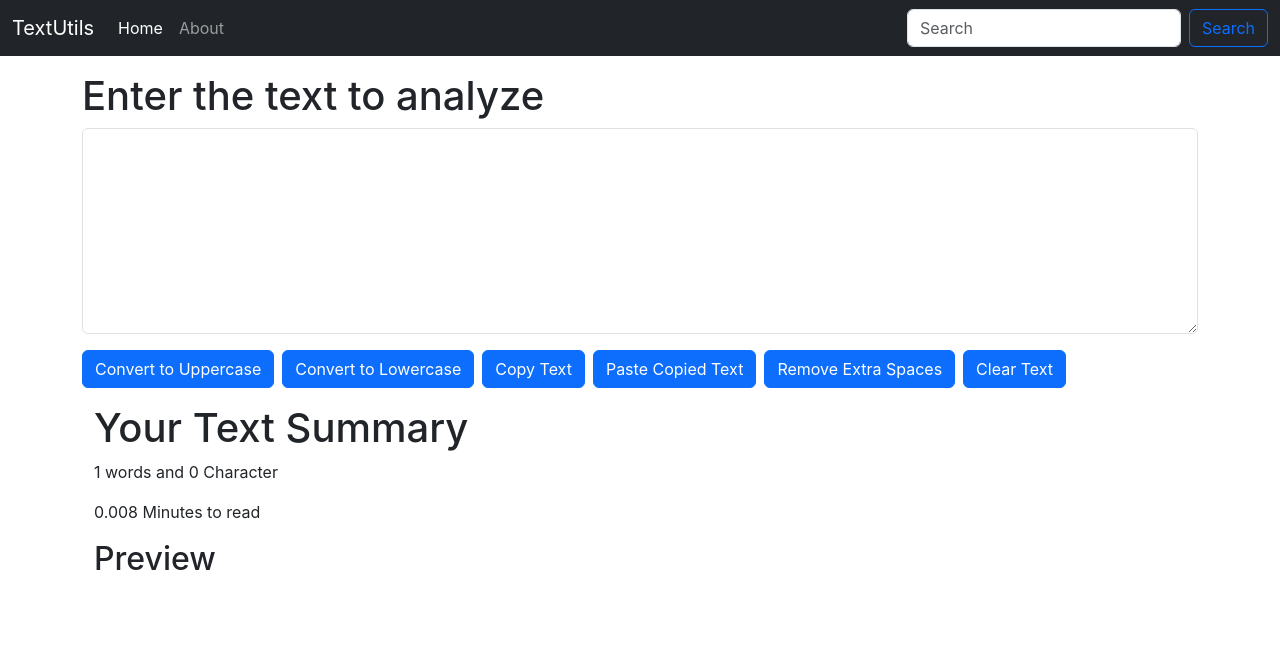
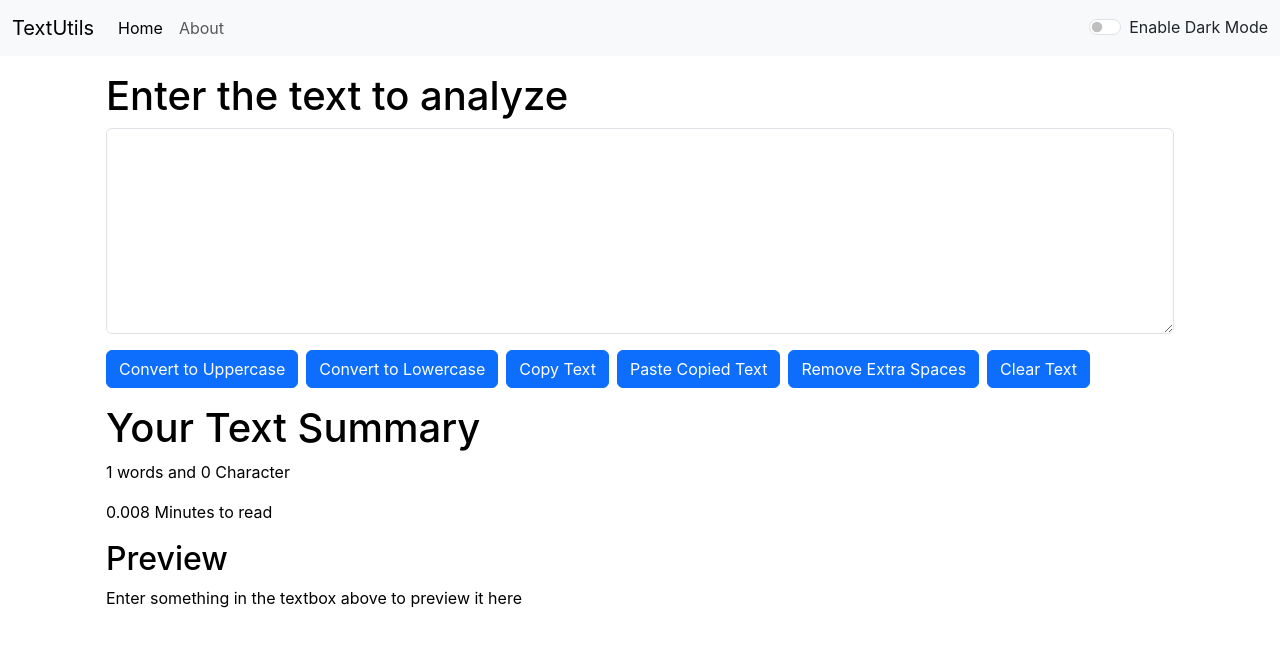
Before and after one commit to ImbisatUlHaque/TextUtilsReact, a React (Create React App) app: page / in a window 1280 px wide. Shown: the top 646 px of the page. Built offline with nearby package versions, Linux system fonts and the light colour scheme.

Commit message:
Improvised dark mode

```diff
--- a/src/App.js
+++ b/src/App.js
@@ -1,15 +1,27 @@
+import { useState } from 'react';
 import './App.css';
-import About from './component/About';
+// import About from './component/About';
 import Navbar from './component/Navbar';
 import TextForm from './component/TextForm';
 
 function App() {
+  const [themeColor, setThemeColor] = useState('light');
+
+  const toggleThemeColor = () => {
+    if (themeColor === 'light') {
+      setThemeColor('dark');
+      document.body.style.backgroundColor = "#292c32";
+    } else {
+      setThemeColor('light');
+      document.body.style.backgroundColor = "white";
+    }
+  }
   return (
     <>
       {/* <Navbar  /> */}
-      <Navbar title="TextUtils" />
+      <Navbar title="TextUtils" mode={themeColor} toggleThemeColor={toggleThemeColor} />
       <div className="container  my-3">
-        <TextForm heading="Enter the text to analyze" />
+        <TextForm heading="Enter the text to analyze" mode={themeColor}/>
 
         {/* <About/> */}
 
--- a/src/component/Navbar.js
+++ b/src/component/Navbar.js
@@ -4,7 +4,7 @@ import PropTypes from 'prop-types'
 
 export default function Navbar(props) {
     return (
-        <nav className="navbar navbar-expand-lg navbar-dark bg-dark">
+        <nav className={`navbar navbar-expand-lg navbar-${props.mode} bg-${props.mode}`}>
             <div className="container-fluid">
                 <a className="navbar-brand" href="/">{props.title}</a>
                 <button className="navbar-toggler" type="button" data-bs-toggle="collapse" data-bs-target="#navbarSupportedContent" aria-controls="navbarSupportedContent" aria-expanded="false" aria-label="Toggle navigation">
@@ -19,10 +19,14 @@ export default function Navbar(props) {
                             <a className="nav-link" href="/">About</a>
                         </li>
                     </ul>
-                    <form className="d-flex" role="search">
+                    {/* <form className="d-flex" role="search">
                         <input className="form-control me-2" type="search" placeholder="Search" aria-label="Search" />
                         <button className="btn btn-outline-primary" type="submit">Search</button>
-                    </form>
+                    </form> */}
+                    <div className={`form-check form-switch text-${props.mode === 'light' ? 'dark' : 'light'}`}>
+                        <input className="form-check-input" type="checkbox" role="switch" id="flexSwitchCheckDefault" onClick={props.toggleThemeColor} />
+                        <label className="form-check-label" htmlFor="flexSwitchCheckDefault">Enable Dark Mode</label>
+                    </div>
                 </div>
             </div>
         </nav>
--- a/src/component/TextForm.js
+++ b/src/component/TextForm.js
@@ -25,7 +25,7 @@ export default function TextForm(props) {
     }
 
     const handlePaste = () => {
-        setText(text);
+        setText(text.concat(text));
     }
 
     const handleExtraSpaces = () => {
@@ -37,12 +37,16 @@ export default function TextForm(props) {
         setText('');
     }
 
+    const textColor = props.mode === 'light' ? 'black' : 'white';
+    const backgroundColor = props.mode === 'light' ? 'white' : '#292c32';
+
     return (
         <>
-            <div>
+            <div className="container" style={{ color: textColor }}>
+                <div className="container my-3" >
                     <h1>{props.heading}</h1>
                     <div className="mb-3">
-                    <textarea className="form-control" value={text} onChange={handleOnChange} id="myBox" rows="8"></textarea>
+                        <textarea className="form-control" value={text} onChange={handleOnChange} id="myBox" rows="8" style={{ background: backgroundColor, color: textColor }}></textarea>
                     </div>
                     <button className="btn btn-primary" onClick={handleUpClick}>Convert to Uppercase</button>
                     <button className="btn btn-primary mx-2" onClick={handleLoClick}>Convert to Lowercase</button>
@@ -56,7 +60,8 @@ export default function TextForm(props) {
                     <p>{text.split(" ").length} words and {text.length} Character</p>
                     <p>{0.008 * text.split(" ").length} Minutes to read</p>
                     <h2>Preview</h2>
-                <p>{text}</p>
+                    <p>{text.length > 0 ? text : "Enter something in the textbox above to preview it here"}</p>
+                </div>
             </div>
         </>
     )
```
Lines whose indentation alone changed are shown as unchanged.
